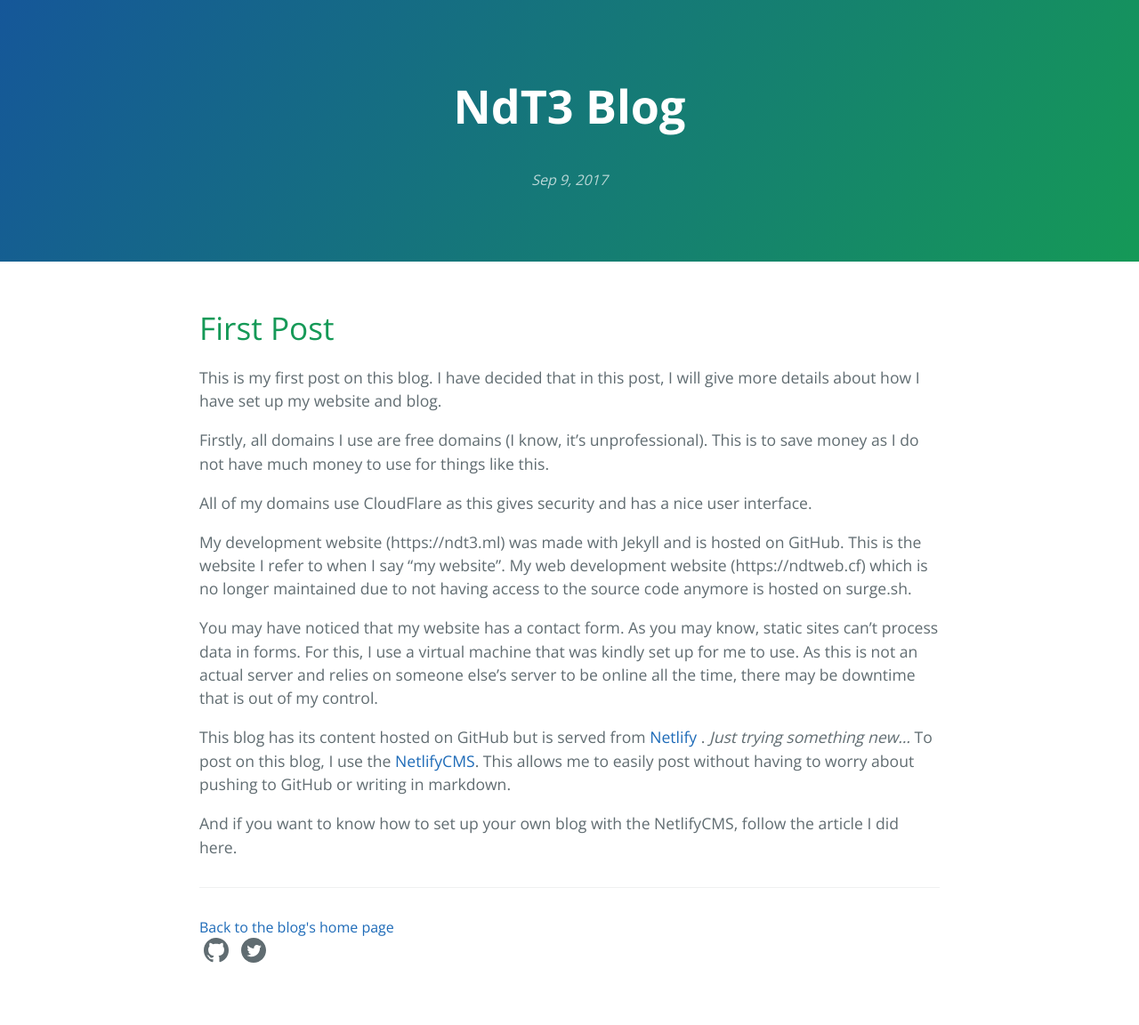
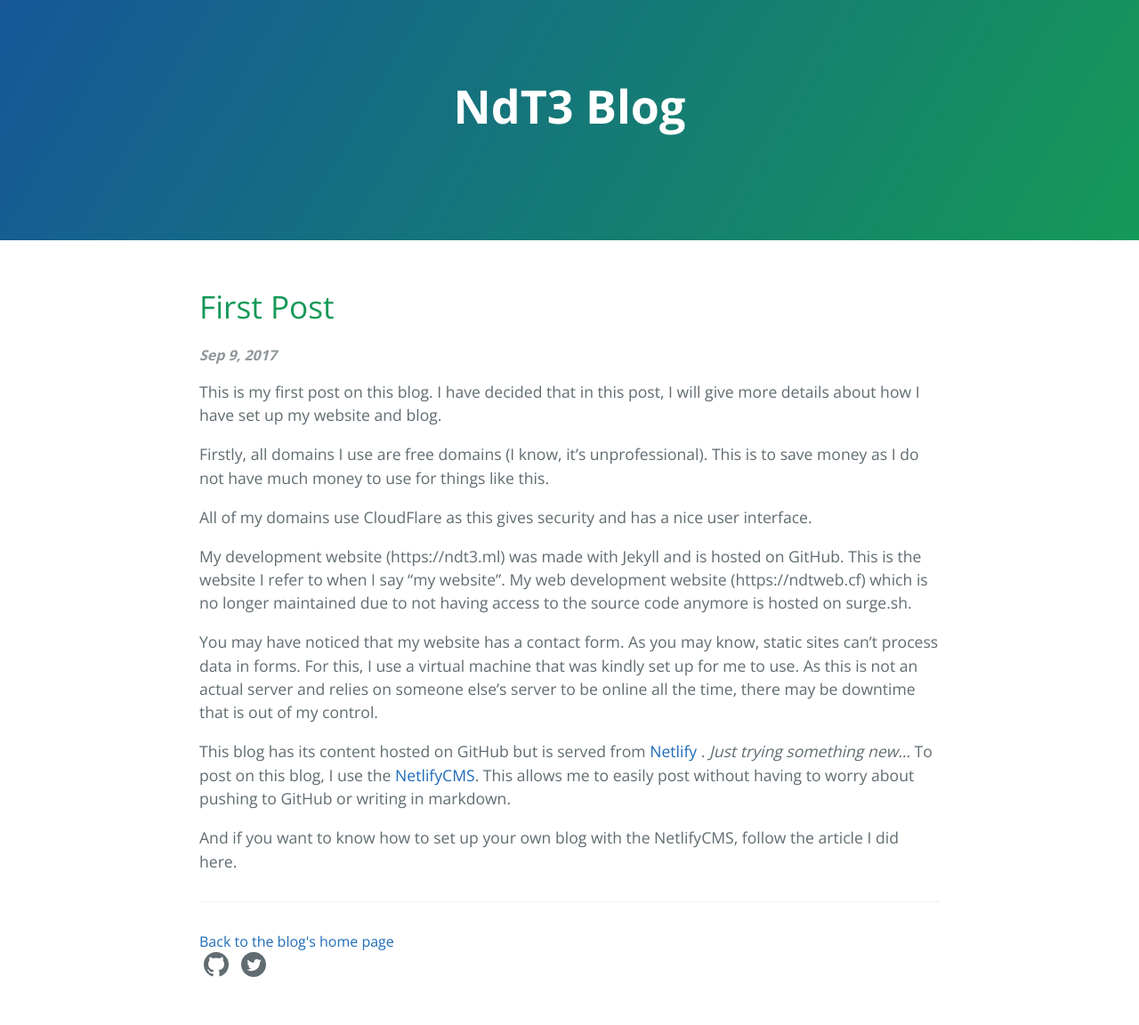
Before and after one commit to TrueWinter/blog, a Jekyll site: the page built from _posts/2017-09-09-first-post.md, in a window 1280 px wide. Shown: the whole page at 89% size. Built offline with Jekyll 4.4.1, drawn with Linux system fonts in a browser that asks for light colours; the repository's description, which GitHub fills in, is left out.

Commit message:
Small changes

```diff
--- a/_layouts/default.html
+++ b/_layouts/default.html
@@ -61,23 +61,20 @@
         {% endif %}
       {% endif %}
       <!-- Post tagline -->
-      {% if page.layout == 'post' %}
-        <h2 class="project-date">
-        <time datetime="{{ page.date | date_to_xmlschema }}" itemprop="datePublished">
-          {% assign date_format = site.cayman-blog.date_format | default: "%b %-d, %Y" %}
-          {{ page.date | date: date_format }}
-        </time>
-        {% assign page_author = page.author | default: site.author | default: nil | escape %}
-        {% if page_author %}
-          • <span itemprop="author" itemscope itemtype="http://schema.org/Person"><span itemprop="name">{{ page_author }}</span></span>
-        {% endif %}
-        </h2>
-      {% endif %}
+
       <!-- End: Post tagline -->
     </section>
 
     <section class="main-content">
       <h1> {{ page.title }} </h2>
+	{% if page.layout == 'post' %}
+        <p class="project-date">
+        <strong datetime="{{ page.date | date_to_xmlschema }}" itemprop="datePublished">
+          {% assign date_format = site.cayman-blog.date_format | default: "%b %-d, %Y" %}
+          {{ page.date | date: date_format }}
+        </strong>
+        </p>
+      {% endif %}
 
       {{ content }}
 
```
Also changed, not shown: 4 other files.
